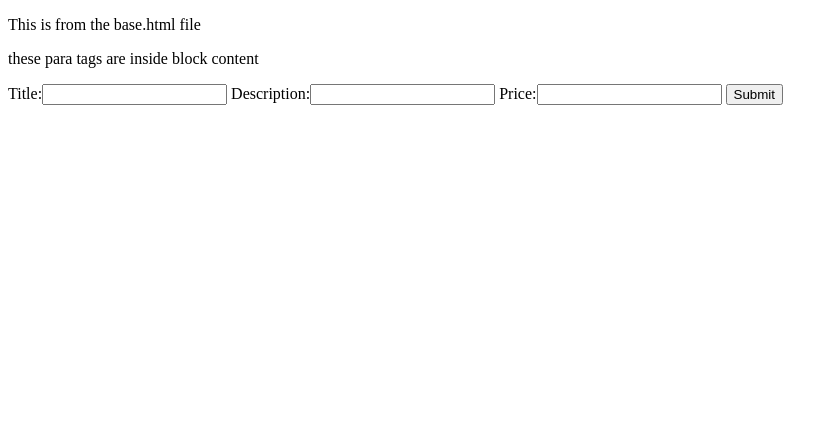
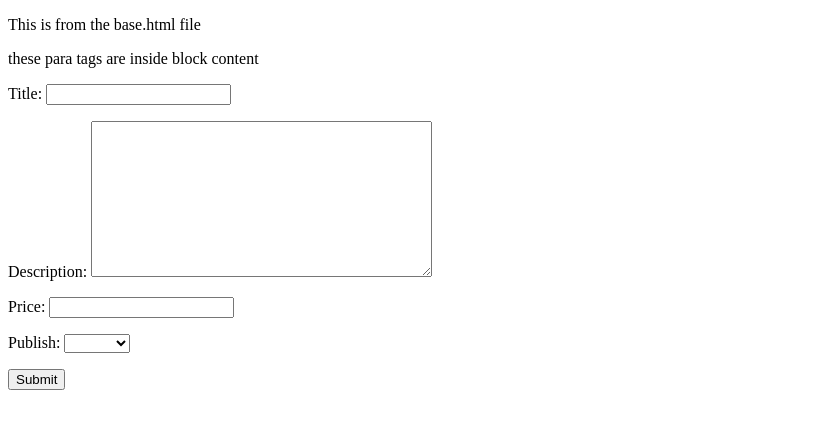
Before and after one commit to Belonias/digitalMarketPlace, a Django app: the page made by src/products/forms.py in a window 1280 px wide. Shown: the top 429 px of the page, without its empty margins (0-838 px from the left). Run offline with Django 3.2, Linux system fonts and the light colour scheme.

Commit message:
on forms, textarea field widget, and choice option

```diff
--- a/src/products/forms.py
+++ b/src/products/forms.py
@@ -1,9 +1,16 @@
 from django import forms
+
+PUBLISH_CHOICES = (
+    ('', ''),
+    ('publish', 'Publish'),
+    ('draft', 'Draft'),
+)
 
 class ProductForm(forms.Form):
     title = forms.CharField()
-    description = forms.CharField()
+    description = forms.CharField(widget=forms.Textarea)
     price = forms.DecimalField()
+    publish = forms.ChoiceField(choices=PUBLISH_CHOICES, required=False)
     # class Meta:
     #     fields = [
     #         'title',
--- a/src/products/templates/products/create_view.html
+++ b/src/products/templates/products/create_view.html
@@ -2,7 +2,7 @@
 
 {% block content %}
 <form action="" method="post">{% csrf_token %}
-    {{ form }}
+    {{ form.as_p }}
     <input type="submit" value="Submit" />
 </form>
 {% endblock content %}
```
